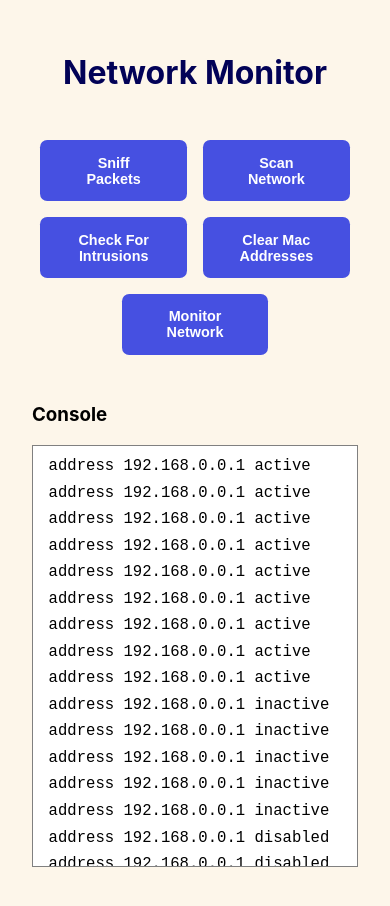
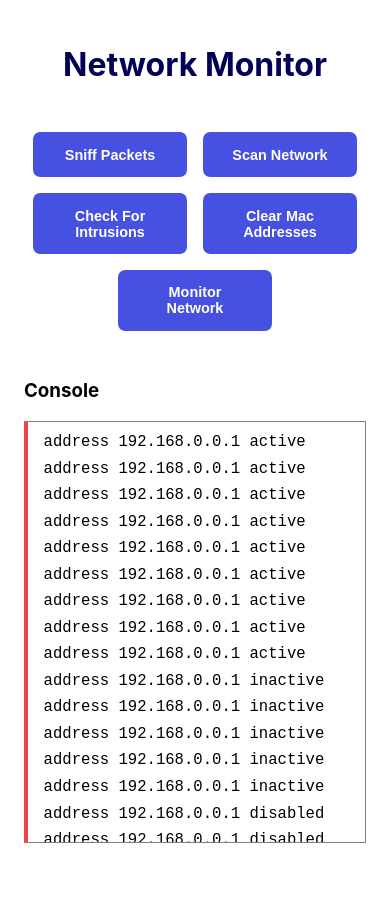
Before and after one commit to Hycient195/IP-console, a React (Create React App) app: page /dashboard in a window 390 px wide. Shown: the top 906 px of the page. Built offline with nearby package versions, Linux system fonts and the light colour scheme.

Commit message:
Added red left-border to dashboard console

```diff
--- a/src/pages/Home/Home.css
+++ b/src/pages/Home/Home.css
@@ -6,7 +6,7 @@ main{
   /* background: linear-gradient(to left, #d38312, #a83279); */
   /* background: linear-gradient(tomato 1%, rgb(255, 255, 255), rgb(255, 255, 255) 60%); */
   /* background-color: rgb(253, 246, 234); */
-  background-color: rgb(253, 246, 234);
+  /* background-color: rgb(253, 246, 234); */
 
   height: 100vh;
 }
@@ -41,7 +41,7 @@ div.action_buttons > div.buttons_container{
 }
 
 div.action_buttons > div.buttons_container > button{
-  padding: 1em 2em;
+  padding: 1em 1.6em;
   background-color: rgb(70, 80, 225);
   border: none;
   border-radius: 0.5em;
@@ -83,6 +83,7 @@ div.main_content > div.console > div.console_screen{
   line-height: 1.7em;
   overflow-y: scroll;
   padding: 0.5em 1em;
+  border-left: 4px solid var(--pink-red);
 }
 
 div.console > div.console_screen > p{
@@ -139,6 +140,9 @@ div.bottom > div.bottom_container > button{
 /* Media Query For Mobile Devices */
 /*================================*/
 @media (max-width: 770px){
+  div.main_content{
+    padding: 1.5em;
+  }
   main{
     height: unset;
   }
```
